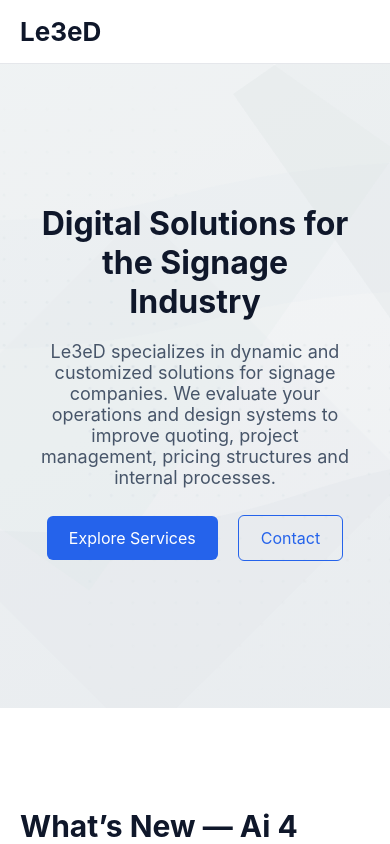
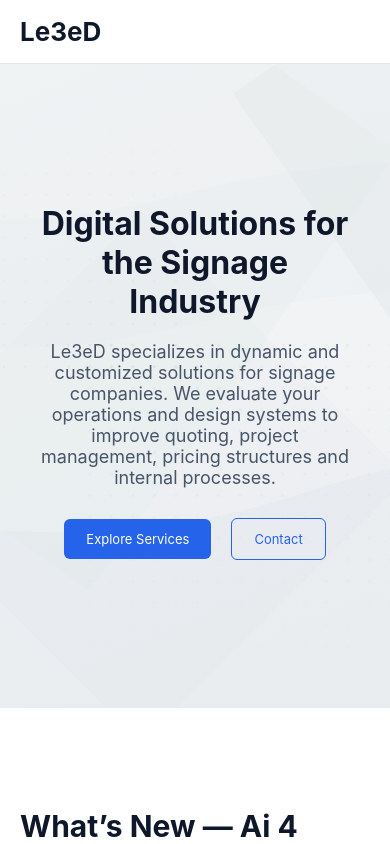
Before and after one commit to moonsigns/illumiself, a React (Create React App) app: page / in a window 390 px wide. Shown: the top 844 px of the page. Built offline with nearby package versions, Linux system fonts and the light colour scheme.

Commit message:
Fix UI for small screen
Phone CSS update

```diff
--- a/src/style.css
+++ b/src/style.css
@@ -11,6 +11,7 @@ body {
     font-family: Inter, system-ui, Arial;
     color: #0f172a;
     background: white;
+    overflow-x: hidden;
 }
 
 .container {
@@ -356,8 +357,23 @@ copyright {
 
 @media(max-width:800px) {
 
+    html,
+    body {
+        overflow-x: hidden;
+        max-width: 100%;
+    }
+
+
     .hero h1 {
         font-size: 32px;
+    }
+
+    .btn-primary {
+        font-size: 13px;
+    }
+
+    .btn-secondary {
+        font-size: 13px;
     }
 
     .media-grid {
@@ -374,7 +390,7 @@ copyright {
 
     .whatsnew-text {
         width: 100%;
-        max-width: 400px;
+        max-width: 800px;
     }
 
     .whatsnew-video {
@@ -385,12 +401,14 @@ copyright {
         width: 100%;
         max-width: 600px;
 
+        margin-right: 0px;
+
         clip-path: inset(0px 0px 0px 0px);
     }
 
     .carousel {
         width: 100%;
-        margin-left: 2%;
+        margin-left: 0%;
         height: 200px;
     }
 
@@ -399,5 +417,10 @@ copyright {
         height: 200px;
     }
 
+    .media-video {
+        width: 100%;
+        max-width: 400px;
+    }
+
 
 }
```
